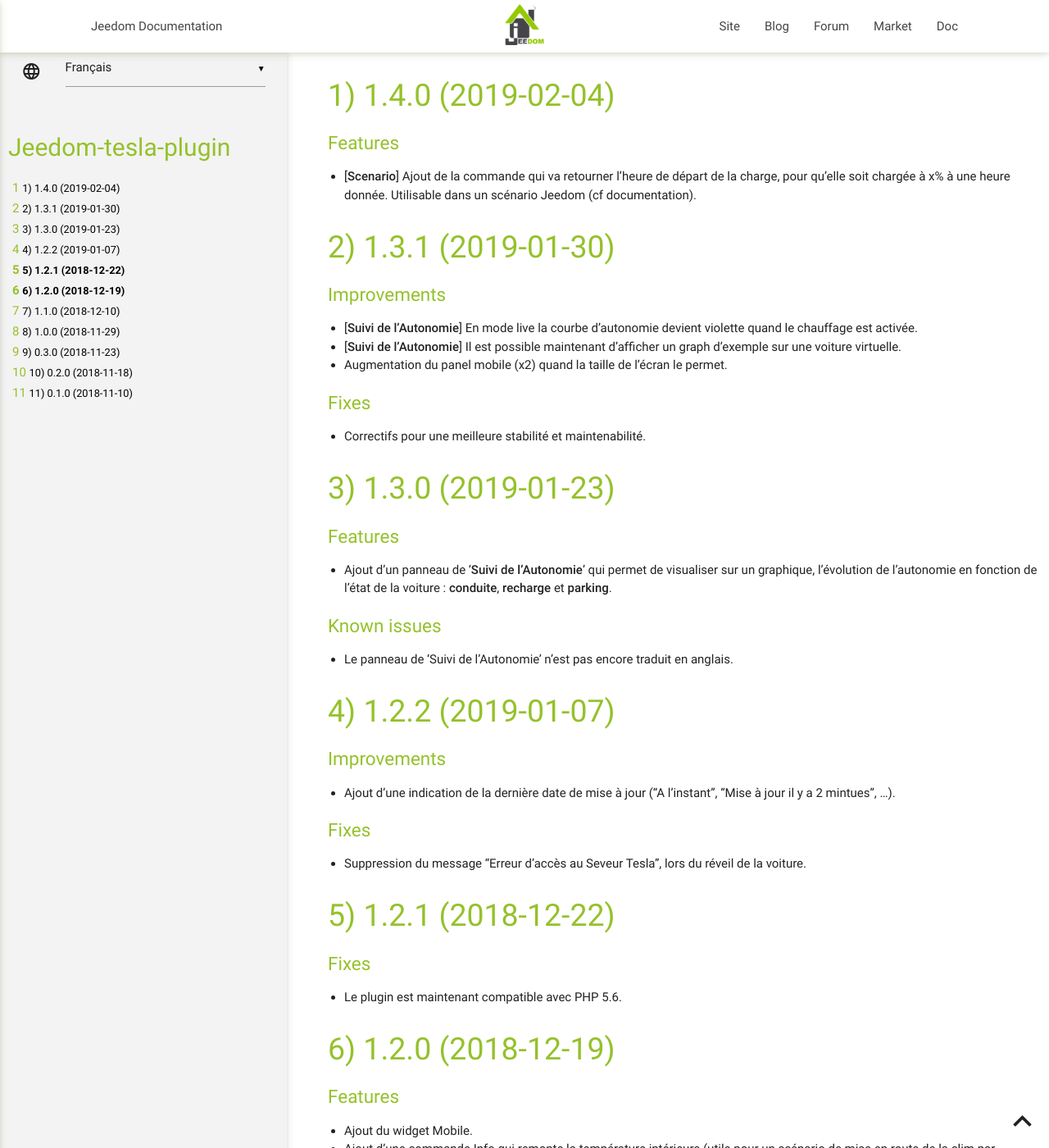
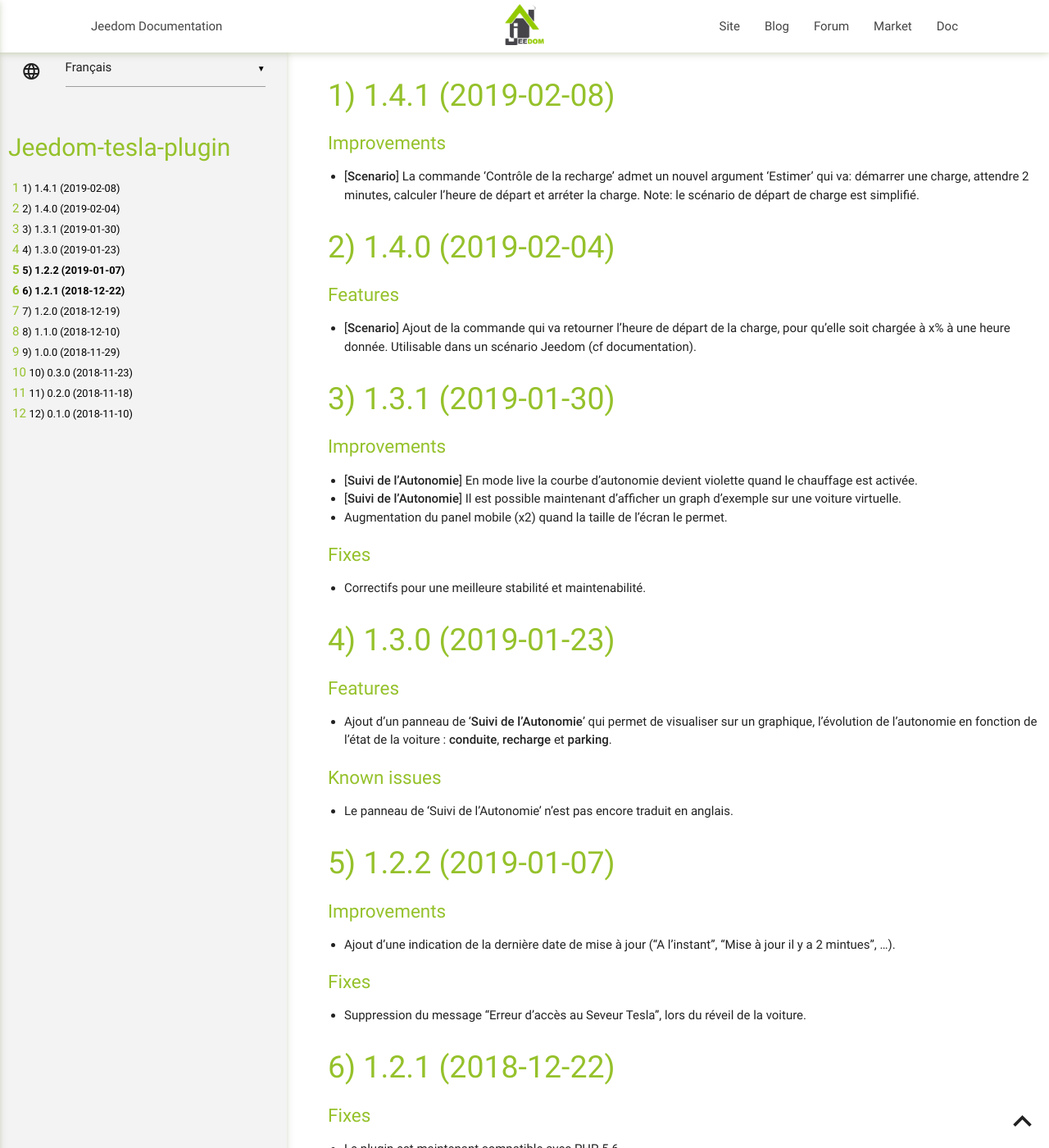
Before and after one commit to vercorsio/jeedom-tesla-plugin, a Jekyll site: the page built from fr_FR/changelog.md, in a window 1280 px wide and 1400 px high. Shown: the whole window at 82% size. Built offline with Jekyll 4.4.1, drawn with Linux system fonts in a browser that asks for light colours; our own code applies the rules of GitHub Pages for plain Markdown files; some of the changed text lies outside the part shown.

Commit message:
Update changelog and doc for 1.4.1

```diff
--- a/fr_FR/changelog.md
+++ b/fr_FR/changelog.md
@@ -1,3 +1,9 @@
+<a name="1.4.1"></a>
+# 1.4.1 (2019-02-08)
+
+### Improvements
+* [**Scenario**] La commande 'Contrôle de la recharge' admet un nouvel argument 'Estimer' qui va: démarrer une charge, attendre 2 minutes, calculer l'heure de départ et arréter la charge. Note: le scénario de départ de charge est simplifié.
+
 <a name="1.4.0"></a>
 # 1.4.0 (2019-02-04)
 
```
Also changed, not shown: en_US/changelog.md (+6 -0 lines), en_US/index.md (+2 -2 lines), fr_FR/index.md (+2 -2 lines).
